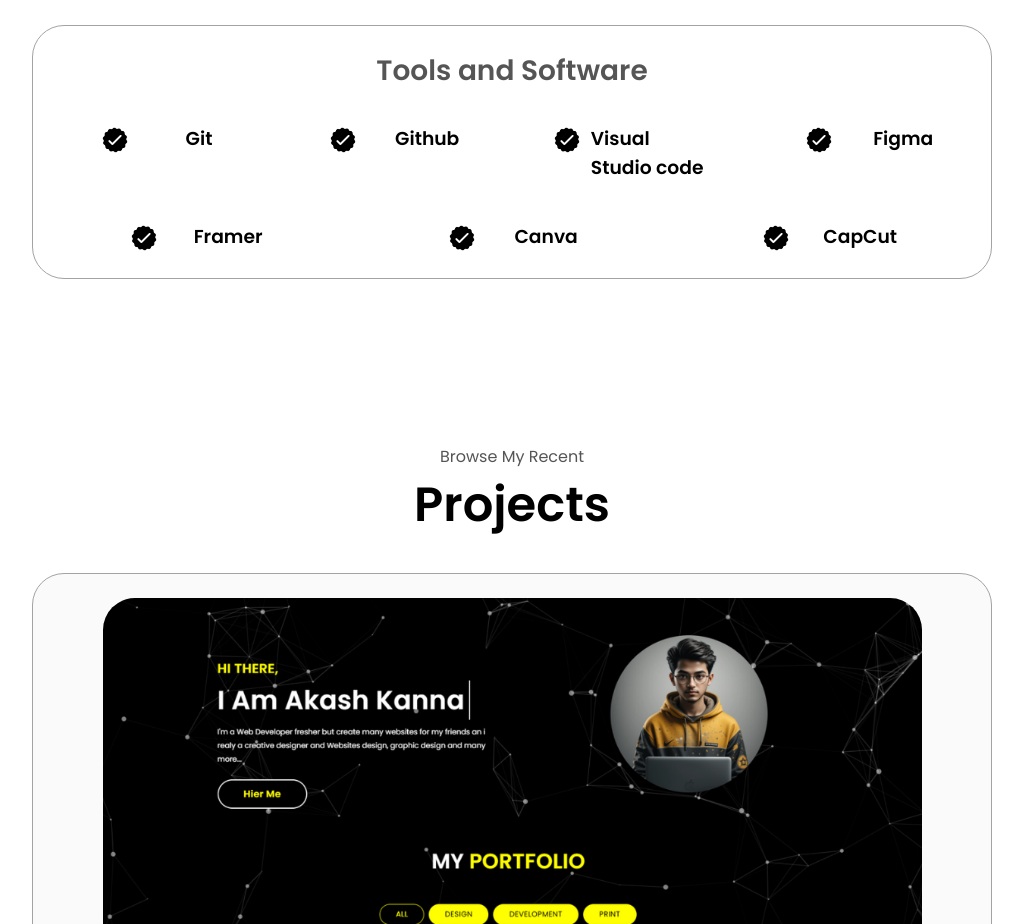
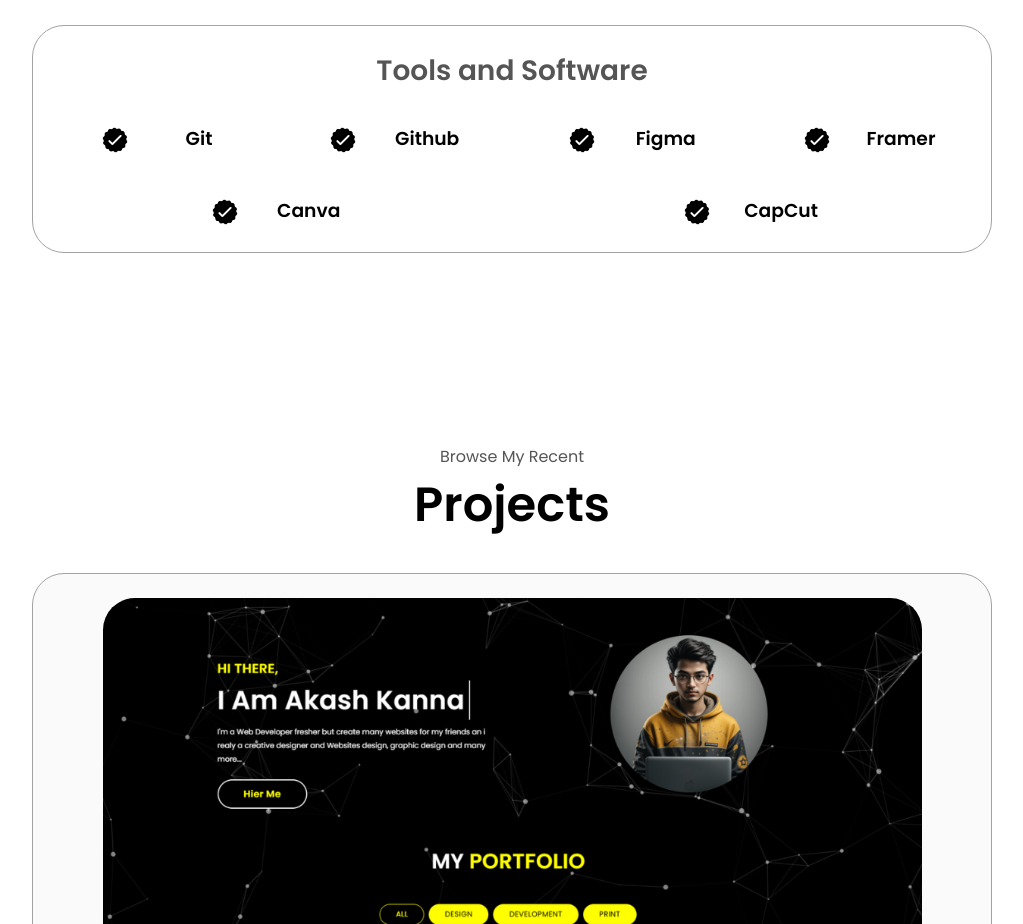
Before and after one commit to akashkanna/Light-Them-simple, a plain HTML site: page index.html in a window 1280 px wide. Shown: the part 2020-2944 px from the top of the page, without its empty margins (128-1151 px from the left). Drawn offline with Linux system fonts and the light colour scheme.

Commit message:
vs remove

```diff
--- a/index.html
+++ b/index.html
@@ -152,13 +152,7 @@
 
               </div>
             </article>
-            <article>
-              <img src="./assets/checkmark.png" alt="Experience icon" class="icon" />
-              <div>
-                <h3>Visual Studio code </h3>
 
-              </div>
-            </article>
             <article>
               <img src="./assets/checkmark.png" alt="Experience icon" class="icon" />
               <div>
```
